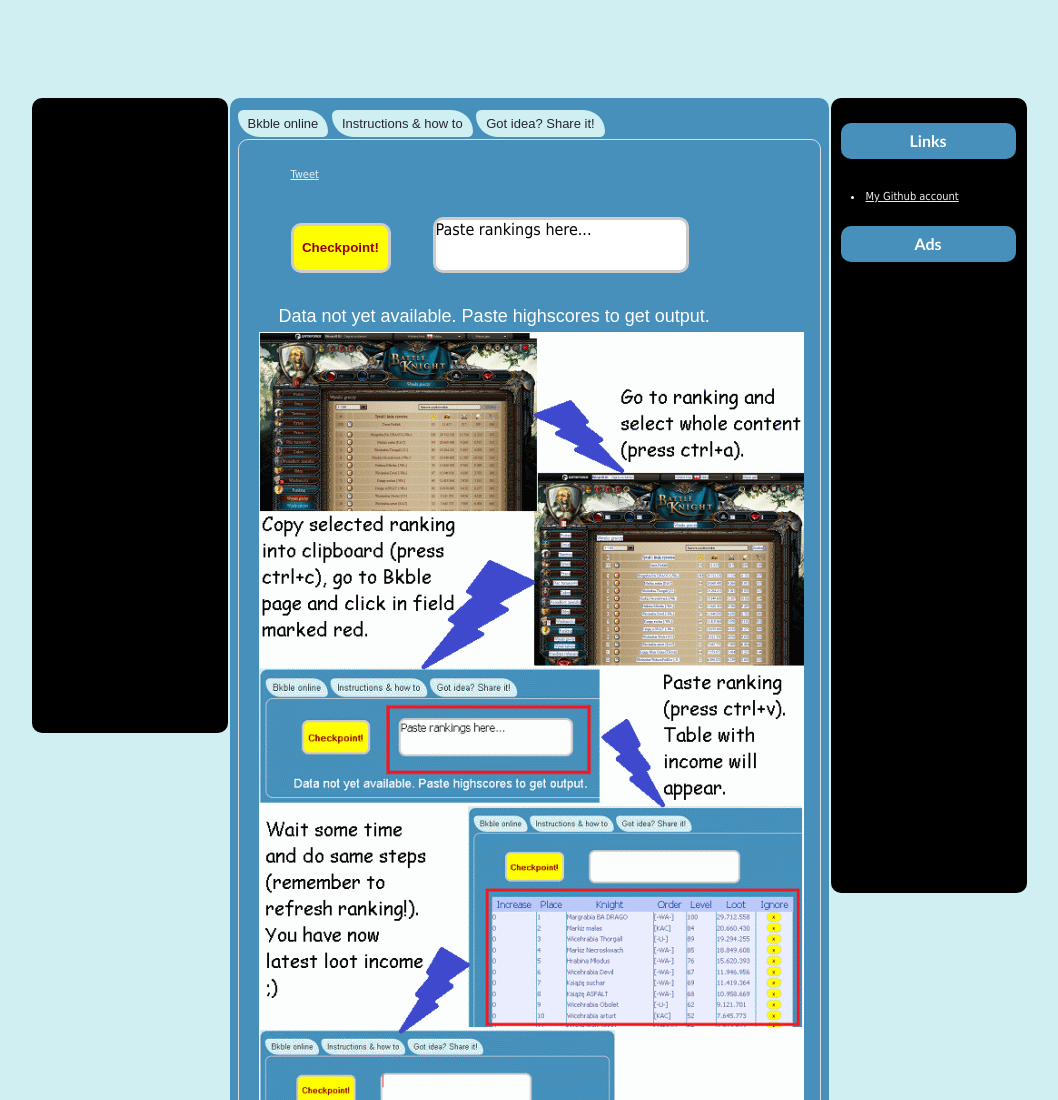
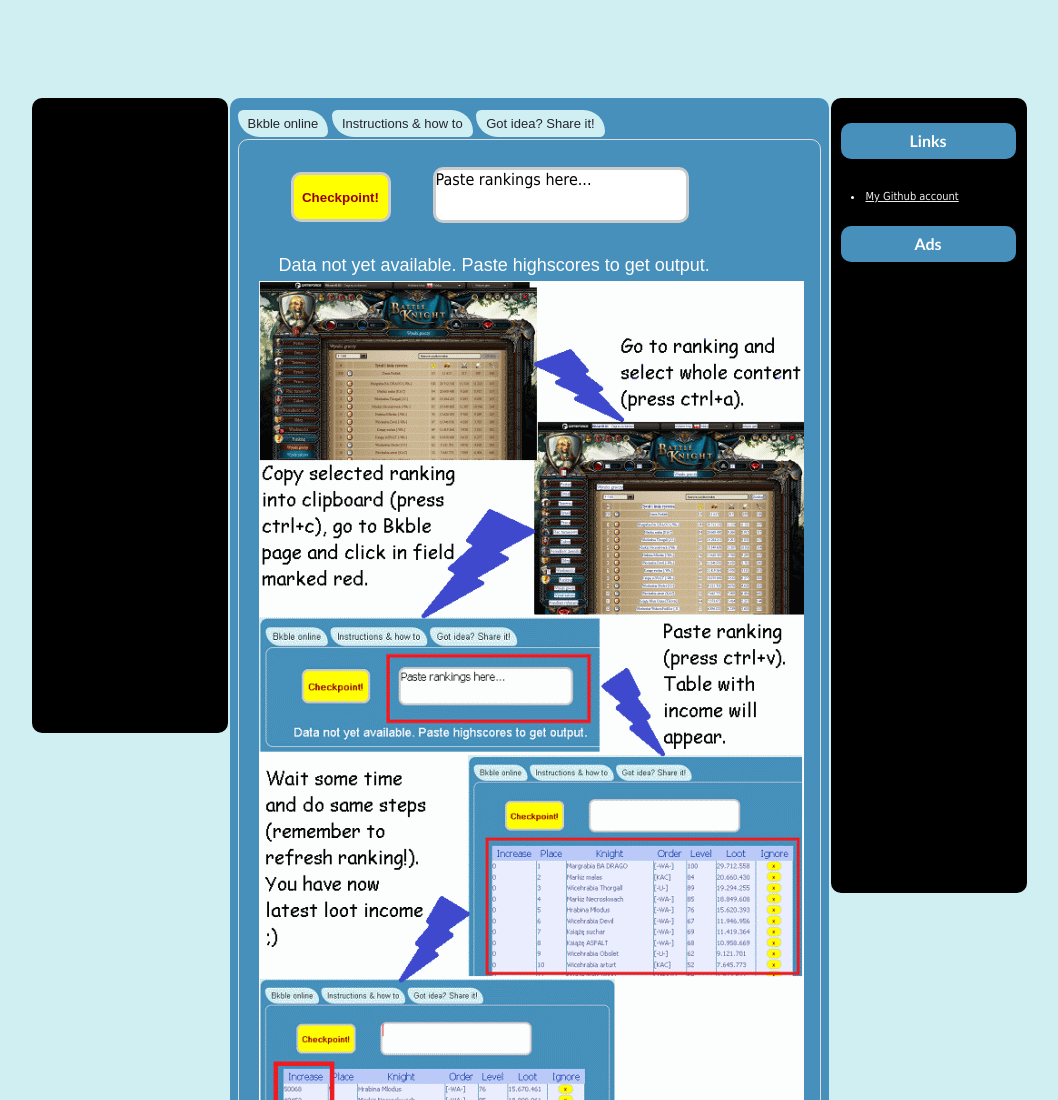
Before and after one commit to przemek83/bkble-online, a plain HTML site: page index.html in a window 1280 px wide. Shown: the top 1100 px of the page, without its empty margins (111-1169 px from the left). Drawn offline with Linux system fonts and the light colour scheme.

Commit message:
Update index.html
Removed social buttons on top.

```diff
--- a/index.html
+++ b/index.html
@@ -63,16 +63,6 @@
                             <li><a href="#ideasContact">Got idea? Share it!</a></li>
                         </ul>
                         <div class="tab" id="bkbleOnline">
-                             <table>
-                                <tr>
-                                    <td>
-                                        <a href="https://twitter.com/share" class="twitter-share-button" data-count="none">Tweet</a>
-                                    </td>
-                                    <td>
-                                       <div class="fb-like" data-send="false" data-layout="button_count" data-width="50" data-show-faces="false" data-font="arial"></div>
-                                    </td>
-                               </tr>
-                            </table>
                             <table>
                                 <tr>
                                     <td>
```
